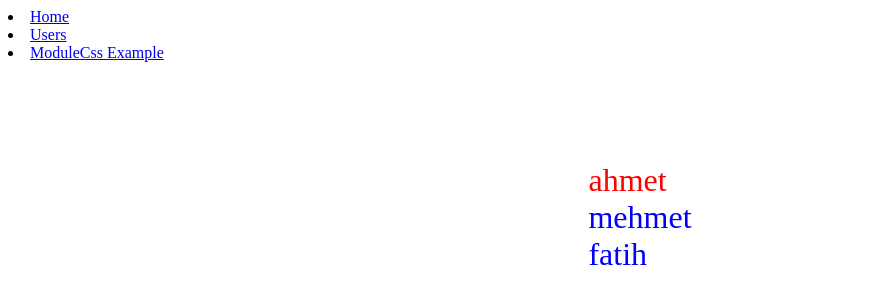
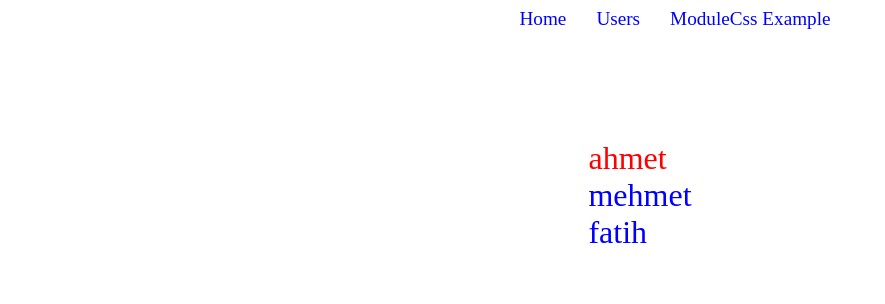
Before and after one commit to ismailgok/React-Router-Examples, a React (Create React App) app: page /example in a window 1280 px wide. Shown: the top 304 px of the page, without its empty margins (0-885 px from the left). Built offline with nearby package versions, Linux system fonts and the light colour scheme.

Commit message:
CSS Updated

```diff
--- a/src/App.js
+++ b/src/App.js
@@ -4,20 +4,25 @@ import Home from "./components/Home"
 import User from "./components/User"
 import Users from "./components/Users"
 import Example from "./components/Examplecss";
+import style from "./App.module.css"
 
 function App() {
 
   return (
-    <div className="App">
-      <li>
-      <Link to="/">Home</Link>
+    <div className={style.container}>
+      <div className={style.nav}>
+
+      <li className={style.list}>
+      <Link to="/" className={style.link}>Home</Link>
       </li>
-      <li>
-      <Link to="/Users">Users</Link>
+      <li className={style.list}>
+      <Link to="/Users" className={style.link}>Users</Link>
       </li>
-      <li>
-        <Link to="/example">ModuleCss Example</Link>
+      <li className={style.list}>
+        <Link to="/example" className={style.link}>ModuleCss Example</Link>
       </li>
+
+      </div>
      <Routes>
        <Route path="/" element={<Home />} />
        <Route path="/users" element={<Users />} />
--- /dev/null
+++ b/src/App.module.css
@@ -0,0 +1,26 @@
+.container{
+    display:flex;
+    flex-direction: column;
+    justify-content: center;
+    align-items: center;
+}
+
+.container li{
+    list-style: none;
+    margin-bottom:10px;
+}
+.nav{
+    display:flex;
+    flex-direction: row;
+    margin-left:100px;
+}
+.list{
+    list-style: none;
+    margin-right: 30px;
+}
+
+.link{
+    color:blue;
+    font-size: 1.2rem;
+    text-decoration: none;
+}
```
